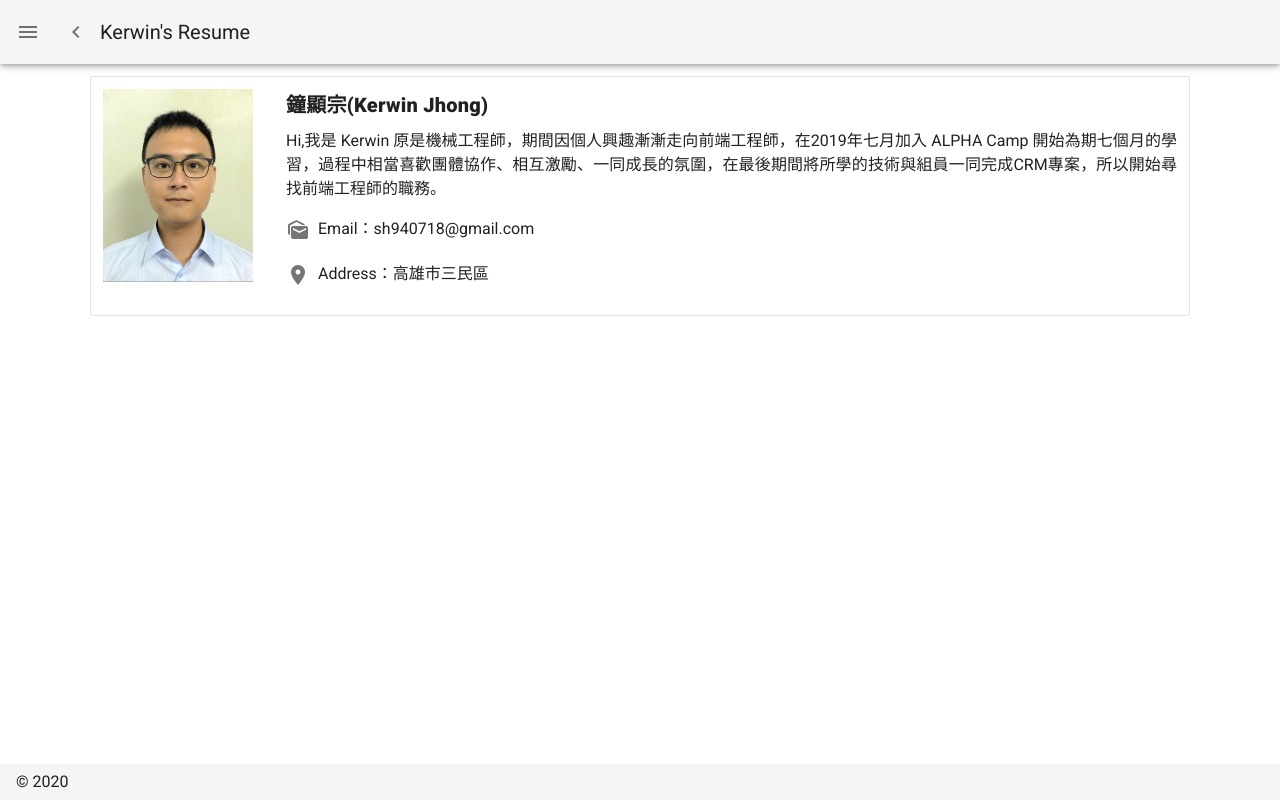
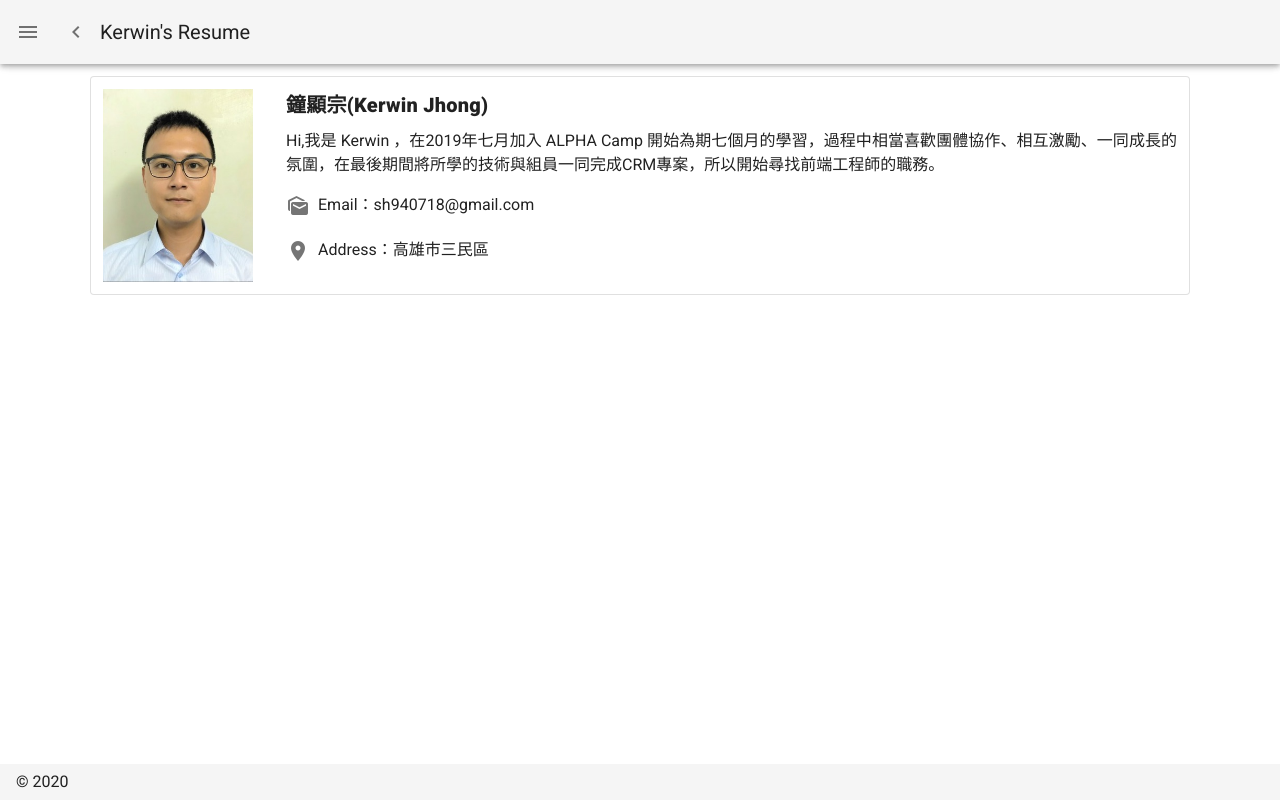
Before and after one commit to KerwinJhong/resume, a Nuxt app: page / in a window 1280 px wide. Built offline with nearby package versions, Linux system fonts and the light colour scheme.

Commit message:
修改自介

```diff
--- a/pages/index.vue
+++ b/pages/index.vue
@@ -33,7 +33,7 @@ export default {
   data () {
     return {
       name: '鐘顯宗(Kerwin Jhong)',
-      text: 'Hi,我是 Kerwin 原是機械工程師，期間因個人興趣漸漸走向前端工程師，在2019年七月加入 ALPHA Camp 開始為期七個月的學習，過程中相當喜歡團體協作、相互激勵、一同成長的氛圍，在最後期間將所學的技術與組員一同完成CRM專案，所以開始尋找前端工程師的職務。'
+      text: 'Hi,我是 Kerwin ，在2019年七月加入 ALPHA Camp 開始為期七個月的學習，過程中相當喜歡團體協作、相互激勵、一同成長的氛圍，在最後期間將所學的技術與組員一同完成CRM專案，所以開始尋找前端工程師的職務。'
     }
   }
 }
```
